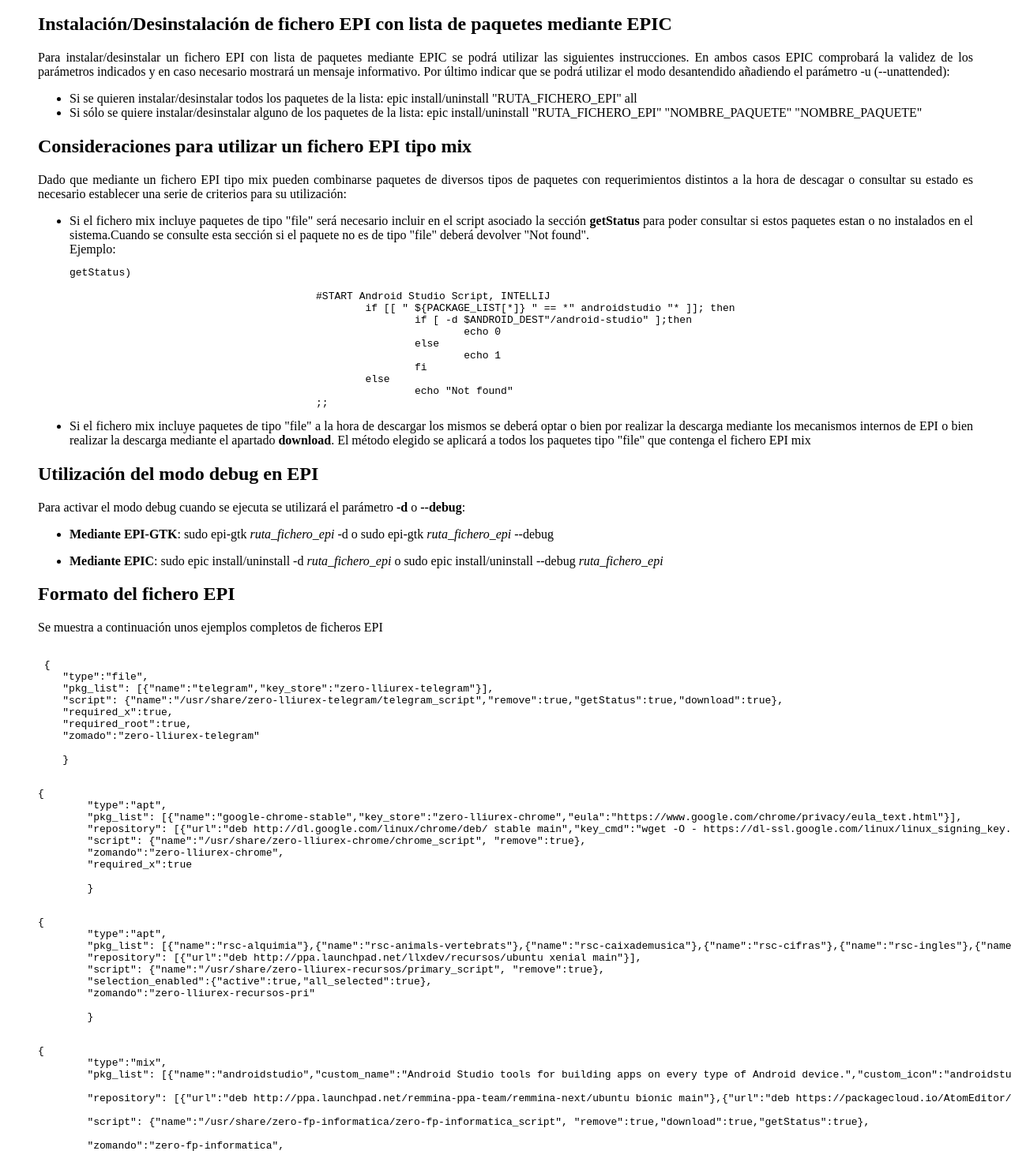
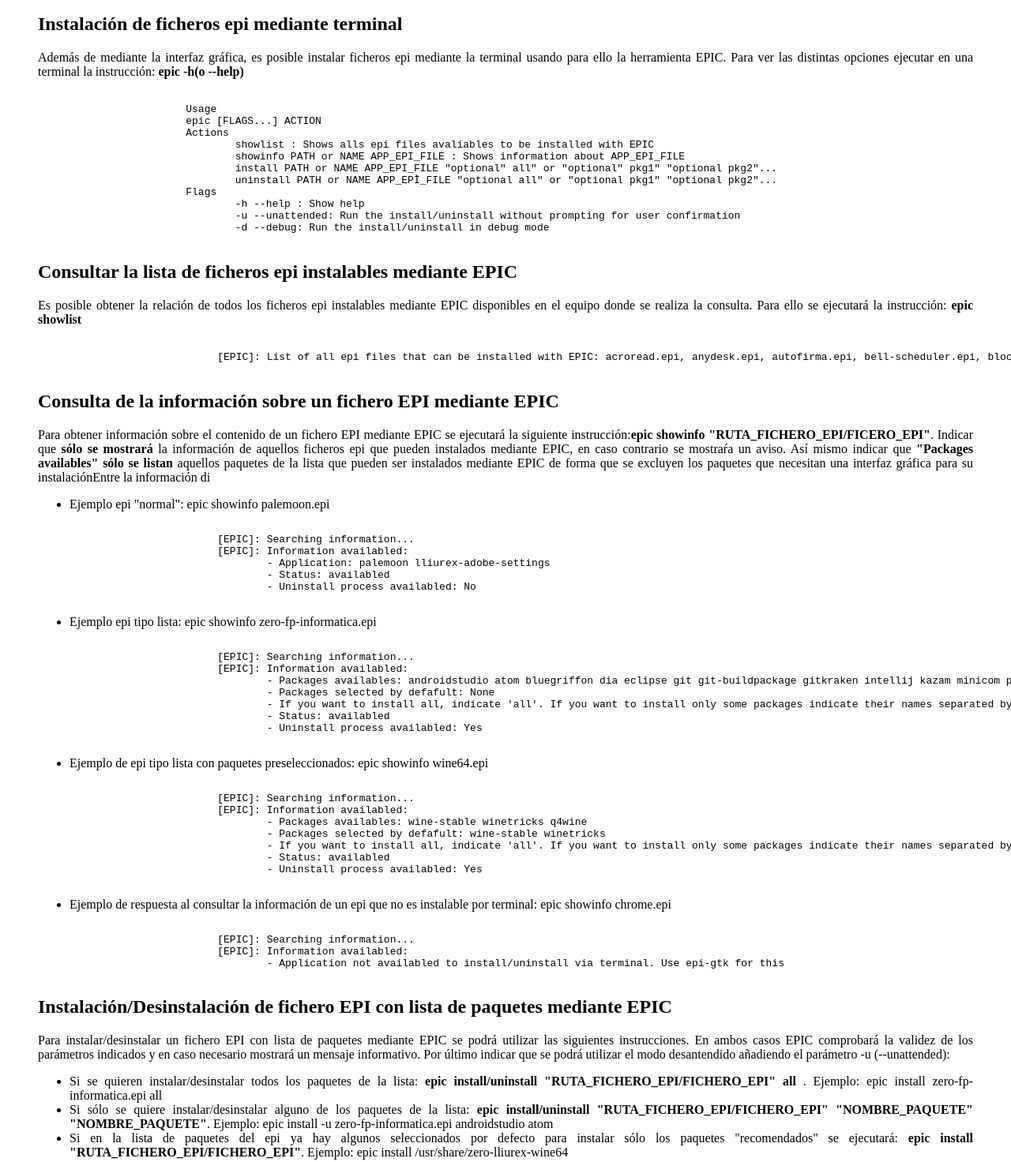
Before and after one commit to lliurex/lliurex.github.io, a website: page EPI/Guia_Epi.html in a window 1280 px wide. Shown: the part 2475-3947 px from the top of the page at 79% size. Drawn offline with Linux system fonts and the light colour scheme.

Commit message:
Updated EPI doc

```diff
--- a/EPI/Guia_Epi.html
+++ b/EPI/Guia_Epi.html
@@ -114,12 +114,85 @@ Por convención los ficheros se instalaran en la ruta /usr/share/NOMBREDELPAQUET
 <li>Example : <code>{..."custom_icon_path":"/usr/share/zero-fp-informatica/"</code></li></ul></li>
 
 </ul>
+<h2 id="epicHelp"> Instalación de ficheros epi mediante terminal</h2>
+<p> Además de mediante la interfaz gráfica, es posible instalar ficheros epi mediante la terminal usando para ello la herramienta EPIC. Para ver las distintas opciones ejecutar en una terminal la instrucción: <strong>epic -h(o --help)</strong></p>
+	<ui>
+		<pre><code>
+			Usage
+			epic [FLAGS...] ACTION
+			Actions
+				showlist : Shows alls epi files avaliables to be installed with EPIC
+				showinfo PATH or NAME APP_EPI_FILE : Shows information about APP_EPI_FILE
+				install PATH or NAME APP_EPI_FILE "optional" all" or "optional" pkg1" "optional pkg2"...
+				uninstall PATH or NAME APP_EPÌ_FILE "optional all" or "optional pkg1" "optional pkg2"...
+			Flags
+				-h --help : Show help
+				-u --unattended: Run the install/uninstall without prompting for user confirmation
+				-d --debug: Run the install/uninstall in debug mode
+		</code></pre>
+	</ui>
+
+<h2 id="epicList">Consultar la lista de ficheros epi instalables mediante EPIC </h2>
+<p> Es posible obtener la relación de todos los ficheros epi instalables mediante EPIC disponibles en el equipo donde se realiza la consulta. Para ello se ejecutará la instrucción: <strong>epic showlist</strong>
+	<ul>
+		<pre><code>
+			[EPIC]: List of all epi files that can be installed with EPIC: acroread.epi, anydesk.epi, autofirma.epi, bell-scheduler.epi, blockly-arduino.epi, chromecast.epi, docker.epi...
+		</code></pre>
+	</ul>
+
+<h2 id="epicInfo">Consulta de la información sobre un fichero EPI mediante EPIC </h2>
+<p> Para obtener información sobre el contenido de un fichero EPI mediante EPIC se ejecutará la siguiente instrucción:<strong>epic showinfo "RUTA_FICHERO_EPI/FICERO_EPI"</strong>. Indicar que <strong>sólo se mostrará</strong> la información de aquellos ficheros epi que pueden instalados mediante EPIC, en caso contrario se mostraŕa un aviso. Así mismo indicar que <strong>"Packages availables" sólo se listan</strong> aquellos paquetes de la lista que pueden ser instalados mediante EPIC de forma que se excluyen los paquetes que necesitan una interfaz gráfica para su instalación</q>Entre la información di</p>
+	<ul>
+		<li>Ejemplo epi "normal": epic showinfo palemoon.epi</li>
+		<pre><code>
+			[EPIC]: Searching information...
+			[EPIC]: Information availabled:
+				- Application: palemoon lliurex-adobe-settings
+				- Status: availabled
+				- Uninstall process availabled: No
+		</code></pre>
+
+		<li> Ejemplo epi tipo lista: epic showinfo zero-fp-informatica.epi</li>
+		<pre><code>
+			[EPIC]: Searching information...
+			[EPIC]: Information availabled:
+				- Packages availables: androidstudio atom bluegriffon dia eclipse git git-buildpackage gitkraken intellij kazam minicom packettracer pgadmin4 pdfmod qtmips remmina virtualbox xmlcopyeditor
+				- Packages selected by defafult: None
+				- If you want to install all, indicate 'all'. If you want to install only some packages indicate their names separated by space
+				- Status: availabled
+				- Uninstall process availabled: Yes
+		</code></pre>
+
+		<li>Ejemplo de epi tipo lista con paquetes preseleccionados: epic showinfo wine64.epi</li>
+		<pre><code>
+			[EPIC]: Searching information...
+			[EPIC]: Information availabled:
+				- Packages availables: wine-stable winetricks q4wine
+				- Packages selected by defafult: wine-stable winetricks
+				- If you want to install all, indicate 'all'. If you want to install only some packages indicate their names separated by space
+				- Status: availabled
+				- Uninstall process availabled: Yes
+		</code></pre>
+
+		<li> Ejemplo de respuesta al consultar la información de un epi que no es instalable por terminal: epic showinfo chrome.epi</li>
+		<pre><code>
+			[EPIC]: Searching information...
+			[EPIC]: Information availabled:
+				- Application not availabled to install/uninstall via terminal. Use epi-gtk for this
+		</code></pre>
+
+	</ul>
+
 <h2 id="epic">Instalación/Desinstalación de fichero EPI con lista de paquetes mediante EPIC</h2>
 <p> Para instalar/desinstalar un fichero EPI con lista de paquetes mediante EPIC se podrá utilizar las siguientes instrucciones. En ambos casos EPIC comprobará la validez de los parámetros indicados y en caso necesario mostrará un mensaje informativo. Por último indicar que se podrá utilizar el modo desantendido añadiendo el parámetro -u (--unattended):</p>
 	<ul>
-		<li> Si se quieren instalar/desinstalar todos los paquetes de la lista: epic install/uninstall "RUTA_FICHERO_EPI" all </li>
-		<li> Si sólo se quiere instalar/desinstalar alguno de los paquetes de la lista: epic install/uninstall "RUTA_FICHERO_EPI" "NOMBRE_PAQUETE" "NOMBRE_PAQUETE"</li>
+		<li> Si se quieren instalar/desinstalar todos los paquetes de la lista: <strong>epic install/uninstall "RUTA_FICHERO_EPI/FICHERO_EPI" all </strong> . Ejemplo: epic install zero-fp-informatica.epi all </li>
+		<li> Si sólo se quiere instalar/desinstalar alguno de los paquetes de la lista: <strong>epic install/uninstall "RUTA_FICHERO_EPI/FICHERO_EPI" "NOMBRE_PAQUETE" "NOMBRE_PAQUETE"</strong>. Ejemplo: epic install -u zero-fp-informatica.epi androidstudio atom</li>
+		<li> Si en la lista de paquetes del epi ya hay algunos seleccionados por defecto para instalar sólo los paquetes "recomendados" se ejecutará: <strong>epic install "RUTA_FICHERO_EPI/FICHERO_EPI"</strong>. Ejemplo: epic install /usr/share/zero-lliurex-wine64
+
 	</ul>
+
+
 <h2 id="consideracionesMIX">Consideraciones para utilizar un fichero EPI tipo mix </h2>
 
 <p>Dado que mediante un fichero EPI tipo mix pueden combinarse paquetes de diversos tipos de paquetes con requerimientos distintos a la hora de descagar o consultar su estado es necesario establecer una serie de criterios para su utilización:</p>
```
